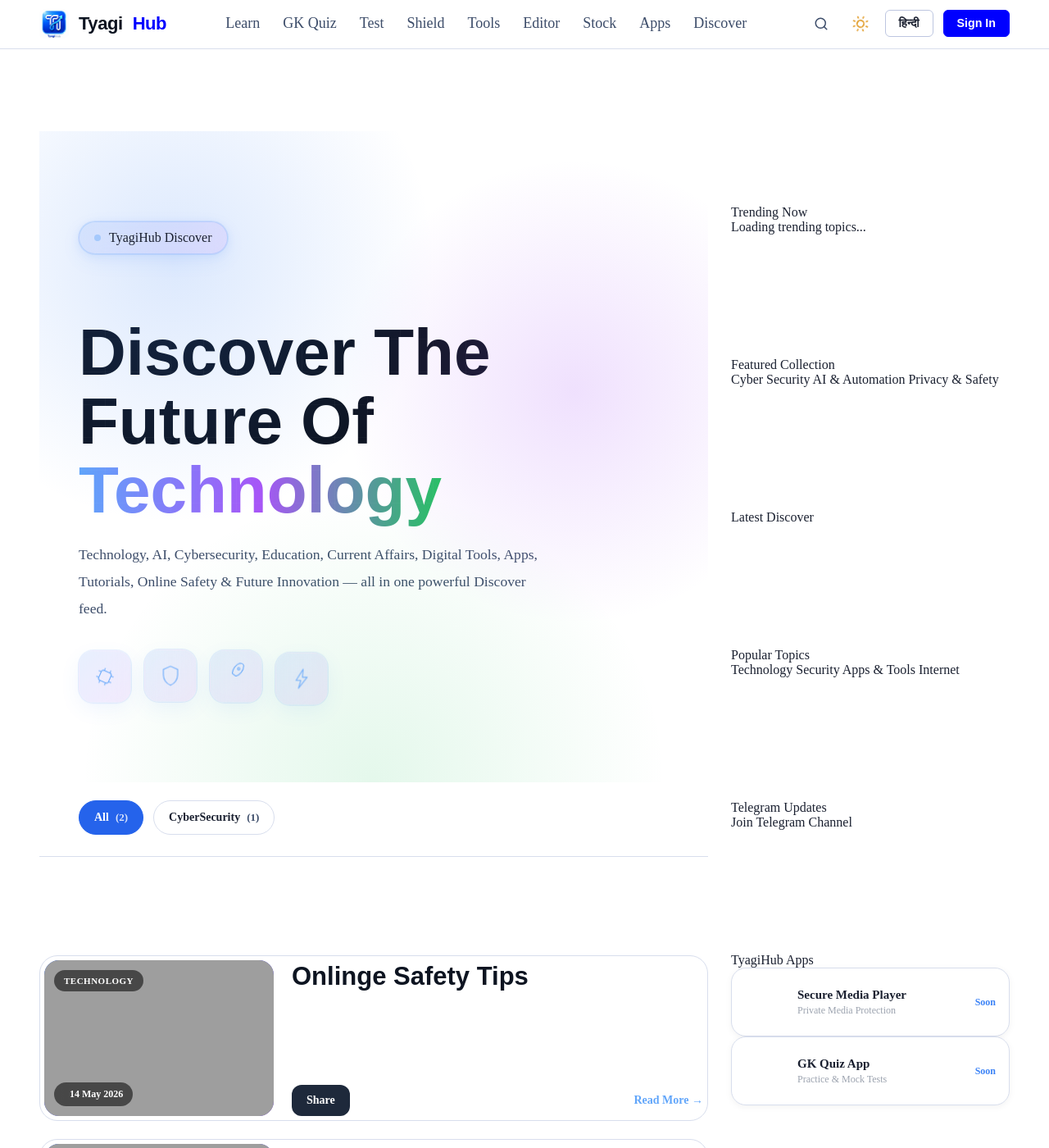
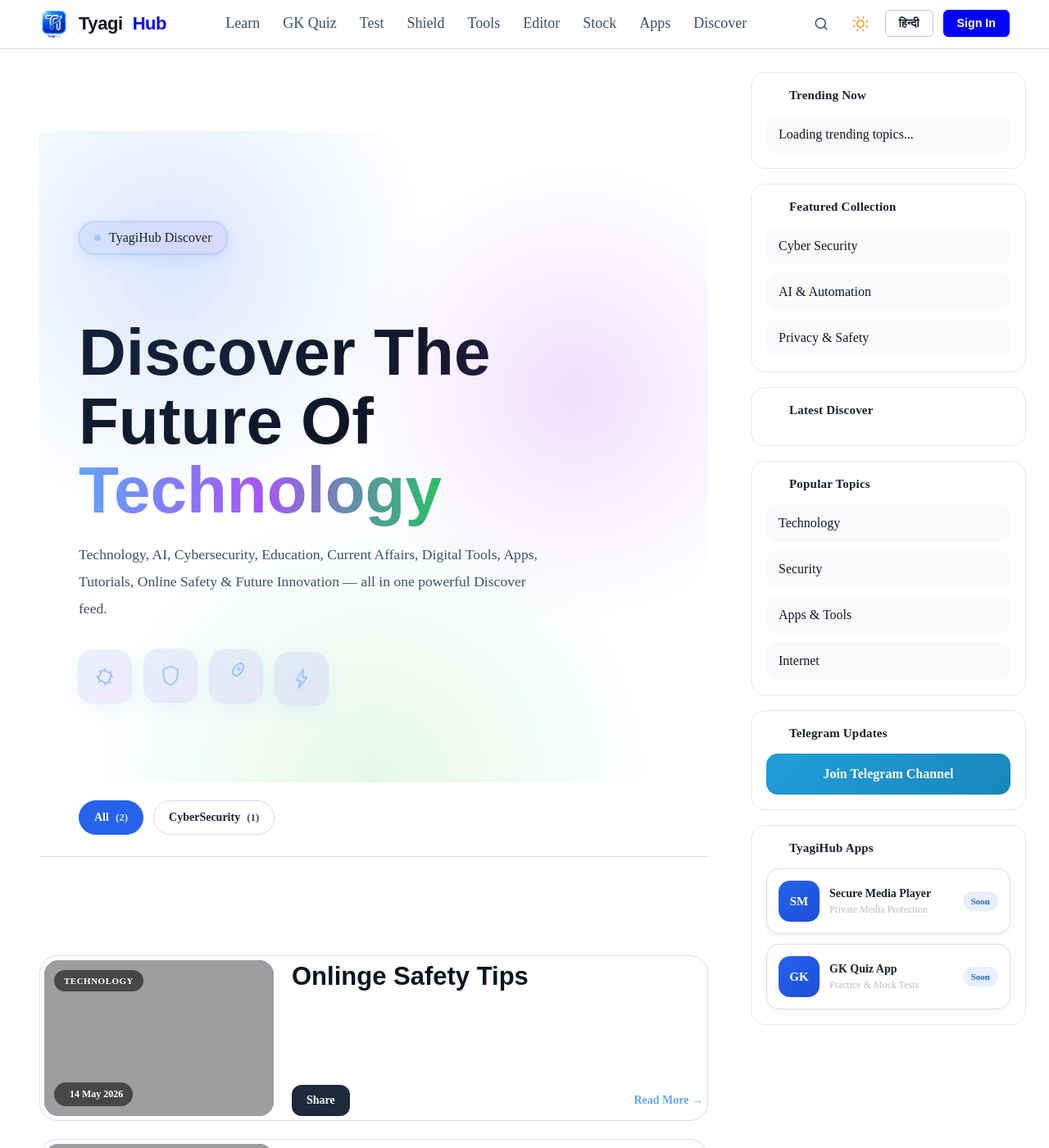
Before and after one commit to HimanshuTyagiJi/TyagiHub, a Jekyll site: the page built from discover/index.html, in a window 1280 px wide and 1400 px high. Shown: the whole window at 82% size. Built offline with Jekyll 4.4.1, drawn with Linux system fonts in a browser that asks for light colours; grey boxes are pictures that could not be loaded.

Commit message:
Update discover.css

```diff
--- a/assets/css/discover.css
+++ b/assets/css/discover.css
@@ -1047,3 +1047,293 @@
   }
 
 }
+/* ==========================================
+   DISCOVER SIDEBAR
+========================================== */
+
+.discover-sidebar{
+  display:flex;
+  flex-direction:column;
+  gap:18px;
+}
+
+/* Desktop Fixed Sidebar */
+
+@media (min-width:1024px){
+
+  .discover-sidebar{
+    position:fixed;
+    top:88px;
+    right:24px;
+    width:340px;
+    height:calc(100vh - 112px);
+
+    overflow-y:auto;
+    overflow-x:hidden;
+
+    padding-right:4px;
+    z-index:50;
+
+    scrollbar-width:thin;
+  }
+
+  .discover-sidebar::-webkit-scrollbar{
+    width:6px;
+  }
+
+  .discover-sidebar::-webkit-scrollbar-thumb{
+    border-radius:999px;
+    background:rgba(120,120,120,.35);
+  }
+
+}
+
+/* ==========================================
+   CARDS
+========================================== */
+
+.sidebar-section{
+  position:relative;
+
+  background:var(--card-bg,#fff);
+
+  border:1px solid var(--border-color,#e5e7eb);
+
+  border-radius:18px;
+
+  padding:18px;
+
+  transition:
+    transform .25s ease,
+    border-color .25s ease,
+    box-shadow .25s ease;
+}
+
+.sidebar-section:hover{
+  transform:translateY(-2px);
+
+  border-color:rgba(37,99,235,.35);
+
+  box-shadow:
+    0 10px 30px rgba(0,0,0,.08);
+}
+
+/* ==========================================
+   TITLES
+========================================== */
+
+.sidebar-title{
+  display:flex;
+  align-items:center;
+  gap:10px;
+
+  margin-bottom:16px;
+
+  font-size:15px;
+  font-weight:700;
+  letter-spacing:.2px;
+}
+
+.sidebar-icon{
+  width:18px;
+  height:18px;
+  flex-shrink:0;
+}
+
+/* ==========================================
+   LINKS
+========================================== */
+
+.sidebar-links{
+  display:flex;
+  flex-direction:column;
+  gap:10px;
+}
+
+.sidebar-link-card{
+  position:relative;
+
+  display:block;
+
+  padding:13px 14px;
+
+  text-decoration:none;
+
+  color:var(--text-color,#111827);
+
+  background:var(--surface-bg,#fafafa);
+
+  border:1px solid transparent;
+
+  border-radius:14px;
+
+  transition:
+    transform .22s ease,
+    border-color .22s ease,
+    background .22s ease,
+    box-shadow .22s ease;
+}
+
+.sidebar-link-card:hover{
+  transform:translateX(4px);
+
+  border-color:rgba(37,99,235,.35);
+
+  background:rgba(37,99,235,.04);
+
+  box-shadow:
+    0 4px 16px rgba(37,99,235,.08);
+}
+
+/* ==========================================
+   TELEGRAM
+========================================== */
+
+.telegram-card{
+  display:flex;
+  align-items:center;
+  justify-content:center;
+
+  min-height:50px;
+
+  border-radius:14px;
+
+  text-decoration:none;
+
+  font-weight:700;
+
+  color:#fff;
+
+  background:linear-gradient(
+    135deg,
+    #229ED9,
+    #1787bb
+  );
+
+  transition:
+    transform .25s ease,
+    box-shadow .25s ease;
+}
+
+.telegram-card:hover{
+  transform:translateY(-2px);
+
+  box-shadow:
+    0 10px 25px rgba(34,158,217,.30);
+}
+
+/* ==========================================
+   APP CARDS
+========================================== */
+
+.app-card{
+  display:flex;
+  align-items:center;
+  gap:12px;
+
+  padding:14px;
+
+  border-radius:16px;
+
+  border:1px solid var(--border-color,#e5e7eb);
+
+  background:var(--surface-bg,#fafafa);
+
+  transition:
+    transform .22s ease,
+    border-color .22s ease,
+    box-shadow .22s ease;
+}
+
+.app-card + .app-card{
+  margin-top:12px;
+}
+
+.app-card:hover{
+  transform:translateY(-2px);
+
+  border-color:rgba(37,99,235,.35);
+
+  box-shadow:
+    0 8px 24px rgba(0,0,0,.06);
+}
+
+.app-logo-box{
+  width:50px;
+  height:50px;
+
+  border-radius:14px;
+
+  display:flex;
+  align-items:center;
+  justify-content:center;
+
+  font-size:15px;
+  font-weight:800;
+
+  color:#fff;
+
+  background:
+    linear-gradient(
+      135deg,
+      #2563eb,
+      #1d4ed8
+    );
+
+  flex-shrink:0;
+}
+
+.app-details{
+  flex:1;
+  min-width:0;
+}
+
+.app-name{
+  display:block;
+
+  font-size:14px;
+  font-weight:700;
+}
+
+.app-meta{
+  display:block;
+
+  margin-top:4px;
+
+  font-size:12px;
+
+  opacity:.7;
+}
+
+.download-btn{
+  padding:6px 10px;
+
+  border-radius:999px;
+
+  font-size:11px;
+  font-weight:700;
+
+  background:rgba(37,99,235,.10);
+
+  color:#2563eb;
+}
+
+/* ==========================================
+   MOBILE
+========================================== */
+
+@media (max-width:1023px){
+
+  .discover-sidebar{
+    position:static;
+    width:100%;
+    height:auto;
+    margin-top:24px;
+  }
+
+  .sidebar-section{
+    border-radius:16px;
+    padding:16px;
+  }
+
+}
```
